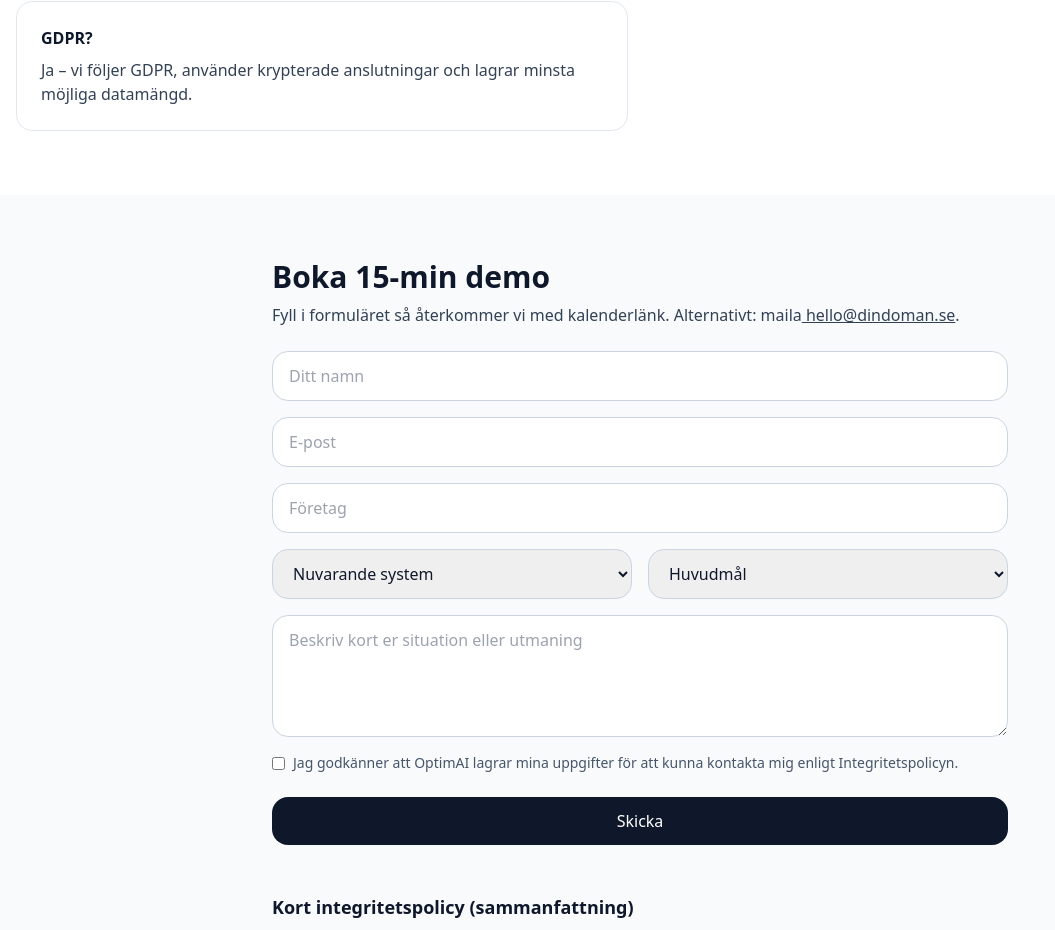
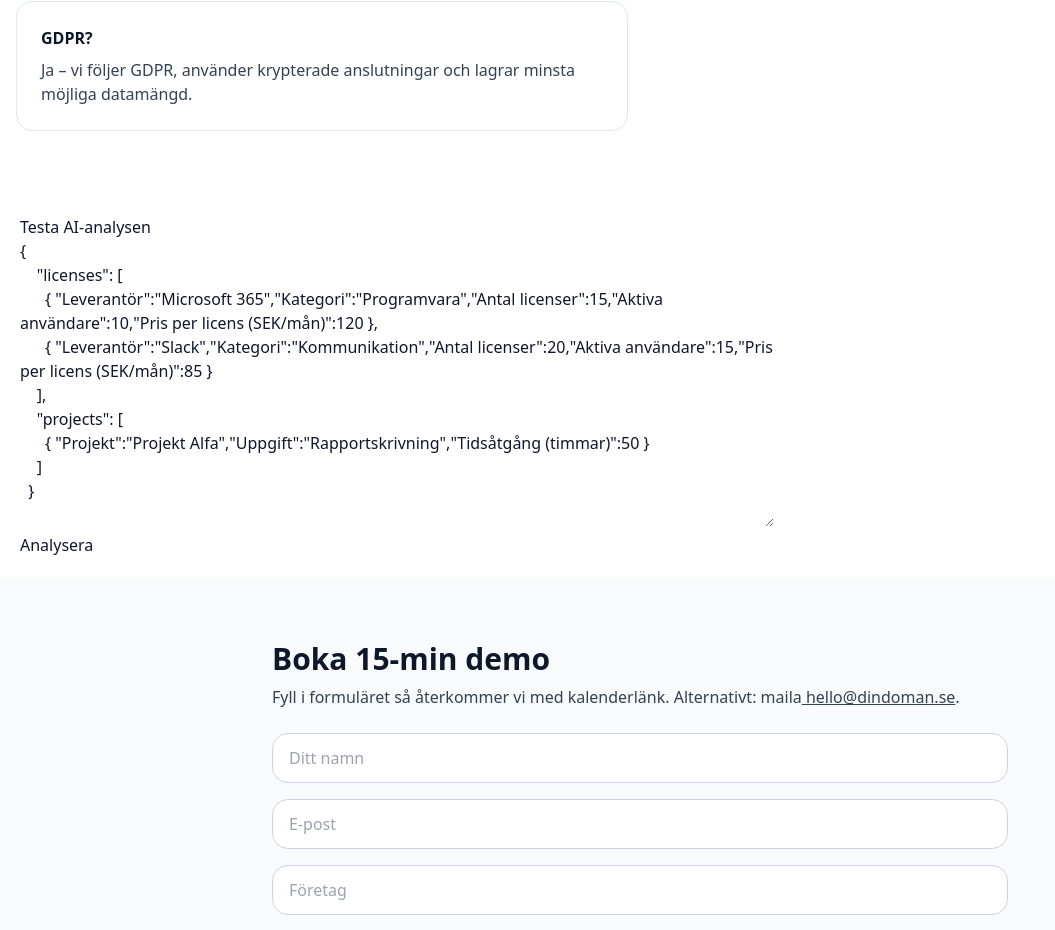
Before and after one commit to mellow1004/optimai-landing-, a React (Vite) app: page / in a window 1280 px wide. Shown: the part 3144-4074 px from the top of the page, without its empty margins (0-1055 px from the left). Built offline with nearby package versions, Linux system fonts and the light colour scheme.

Commit message:
Update App.jsx

```diff
--- a/src/App.jsx
+++ b/src/App.jsx
@@ -1,4 +1,5 @@
 import React, { useState } from "react";
+import AnalyzeTest from "./AnalyzeTest";
 
 export default function App() {
   const [cookieOk, setCookieOk] = useState(false);
@@ -13,6 +14,10 @@ export default function App() {
       <PilotOffer />
       <Pricing />
       <FAQ />
+
+      {/* ⬇️ Nytt: testkomponenten för AI-analysen visas här */}
+      <AnalyzeTest />
+
       <Contact />
       <Footer />
 
```
